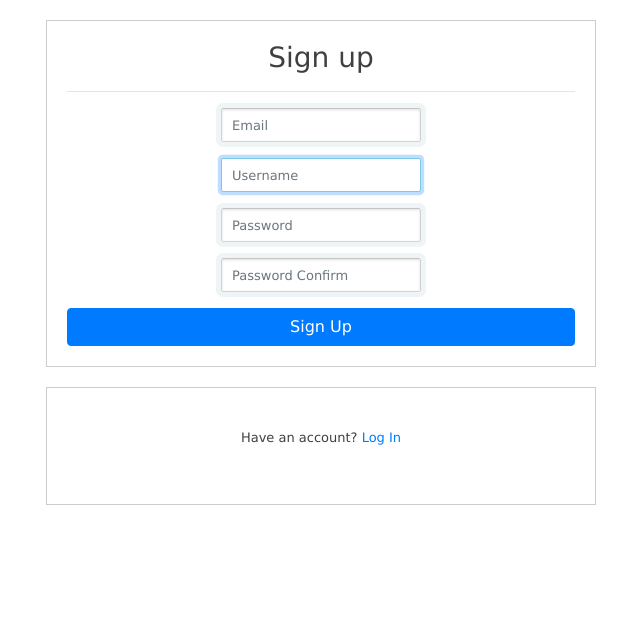
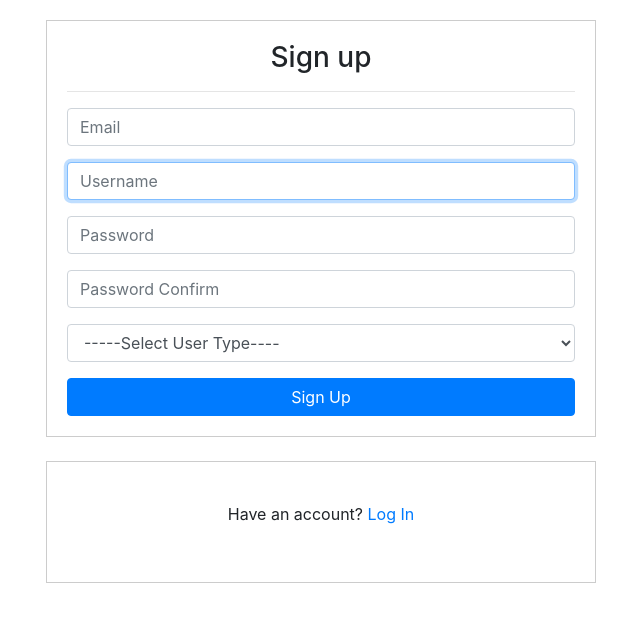
Before and after one commit to obaydullah-ewu/django_my_project, a Django app: page /accounts/signup/ in a window 1280 px wide. Shown: the top 622 px of the page, without its empty margins (319-959 px from the left). Run offline with Django 3.2, Linux system fonts and the light colour scheme; some libraries are stand-ins or nearby versions.

Commit message:
signup solved

```diff
--- a/App_Login/forms.py
+++ b/App_Login/forms.py
@@ -26,4 +26,4 @@ class EditProfile(forms.ModelForm):
 
     class Meta:
         model = UserProfile
-        exclude = ('user',)
+        exclude = ('user', 'type')
--- a/App_Login/models.py
+++ b/App_Login/models.py
@@ -9,7 +9,11 @@ class UserProfile(models.Model):
     profile_pic = models.ImageField(upload_to='profile_pics', blank=True)
     full_name = models.CharField(max_length=264, blank=True)
     dob = models.DateField(blank=True, null=True)
-
+    type_ = (
+        (1, "Customer"),
+        (2, "Designer")
+    )
+    type = models.IntegerField(choices=type_)
 
     def __str__(self):
         return self.full_name
--- a/App_Login/views.py
+++ b/App_Login/views.py
@@ -2,6 +2,7 @@ from django.contrib import messages
 from django.contrib.auth.decorators import login_required
 from django.contrib.auth.forms import AuthenticationForm
 from django.contrib.auth.models import User
+from django.http import HttpResponse
 from django.shortcuts import render, HttpResponseRedirect
 from App_Login.forms import CreateNewUser, EditProfile
 from django.contrib.auth import authenticate, login, logout
@@ -15,12 +16,20 @@ def sign_up(request):
     form = CreateNewUser()
     registered = False
     if request.method == 'POST':
+        print(list(request.POST.items()))
         form = CreateNewUser(data=request.POST)
         if form.is_valid():
-            user = form.save()
+            email = request.POST['email']
+            username = request.POST['username']
+            password = request.POST['password1']
+            user = User.objects.create_user(username=username, password=password, email=email)
+            user.save()
             registered = True
-            user_profile = UserProfile(user=user)
-            user_profile.save()
+            data_dict = {
+                'user_id': user.id,
+                'type': request.POST['type'],
+            }
+            UserProfile.objects.create(**data_dict)
             return HttpResponseRedirect(reverse('App_Login:login'))
 
     return render(request, 'App_Login/sign_up.html', context={'title': 'Sign Up', 'form': form})
--- a/templates/App_Login/sign_up.html
+++ b/templates/App_Login/sign_up.html
@@ -21,6 +21,15 @@
         <hr>
         <form method="post">
         {{ form|crispy }}
+        <div id="div_id_type" class="form-group">
+            <div class="">
+                <select name="type" class="textinput textInput select form-control" required id="id_type">
+                    <option value="">-----Select User Type----</option>
+                    <option value="1">As a Customer</option>
+                    <option value="2">As a Designer</option>
+                </select>
+            </div>
+        </div>
         {% csrf_token %}
         <button type="submit" style="width: 100%" class="btn btn-primary">Sign Up</button>
         </form>
--- a/templates/base.html
+++ b/templates/base.html
@@ -14,224 +14,224 @@
 
           {% endblock %}
       </style>
-    <style>
-      .img_size{
-        height: 600px;
-      }
+<!--    <style>-->
+<!--      .img_size{-->
+<!--        height: 600px;-->
+<!--      }-->
 
-      .main{
-        width: 100%;
-        background: linear-gradient(to top, rgba(0,0,0,0.5)50%, rgba(0,0,0,0.5)50%),url(pics1.jpg);
-        background-position: center;
-        background-size: cover;
-        height: 109vh;
-    }
+<!--      .main{-->
+<!--        width: 100%;-->
+<!--        background: linear-gradient(to top, rgba(0,0,0,0.5)50%, rgba(0,0,0,0.5)50%),url(pics1.jpg);-->
+<!--        background-position: center;-->
+<!--        background-size: cover;-->
+<!--        height: 109vh;-->
+<!--    }-->
 
-    .navbar{
-        width: 200px;
-        height: 75px;
-        margin: auto;
-    }
+<!--    .navbar{-->
+<!--        width: 200px;-->
+<!--        height: 75px;-->
+<!--        margin: auto;-->
+<!--    }-->
 
-    .icon{
-        width: 200px;
-        float: left;
-        height: 70px;
-    }
+<!--    .icon{-->
+<!--        width: 200px;-->
+<!--        float: left;-->
+<!--        height: 70px;-->
+<!--    }-->
 
-    .logo{
-        color: brown;
-        font-size: 35px;
-        font-family: Arial;
-        padding-left: 20px;
-        float: left;
-        padding-top: 10px;
-    }
-    body {
-        font: 13px/20px "Lucida Grande", Tahoma, Verdana, sans-serif;
-        color: #404040;
-<!--        background: url('https://images.pexels.com/photos/8658962/pexels-photo-8658962.jpeg?auto=compress&cs=tinysrgb&dpr=2&h=750&w=1260');-->
-    }
+<!--    .logo{-->
+<!--        color: brown;-->
+<!--        font-size: 35px;-->
+<!--        font-family: Arial;-->
+<!--        padding-left: 20px;-->
+<!--        float: left;-->
+<!--        padding-top: 10px;-->
+<!--    }-->
+<!--    body {-->
+<!--        font: 13px/20px "Lucida Grande", Tahoma, Verdana, sans-serif;-->
+<!--        color: #404040;-->
+<!--&lt;!&ndash;        background: url('https://images.pexels.com/photos/8658962/pexels-photo-8658962.jpeg?auto=compress&cs=tinysrgb&dpr=2&h=750&w=1260');&ndash;&gt;-->
+<!--    }-->
 
-    .login {
+<!--    .login {-->
 
-        position: absolute;
-        left: 50%;
-        top: 50%;
-        transform: translate(-50%, -50%);
-        padding: 20px;
-        color: white;
-        text-align: center;
-        margin: 30px auto;
-        padding: 20px 20px 20px;
-        width: 310px;
-        background: white;
-        border-radius: 3px;
-        -webkit-box-shadow: 0 0 200px rgba(255, 255, 255, 0.5), 0 1px 2px rgba(0, 0, 0, 0.3);
-        box-shadow: 0 0 200px rgba(255, 255, 255, 0.5), 0 1px 2px rgba(0, 0, 0, 0.3);
-    }
+<!--        position: absolute;-->
+<!--        left: 50%;-->
+<!--        top: 50%;-->
+<!--        transform: translate(-50%, -50%);-->
+<!--        padding: 20px;-->
+<!--        color: white;-->
+<!--        text-align: center;-->
+<!--        margin: 30px auto;-->
+<!--        padding: 20px 20px 20px;-->
+<!--        width: 310px;-->
+<!--        background: white;-->
+<!--        border-radius: 3px;-->
+<!--        -webkit-box-shadow: 0 0 200px rgba(255, 255, 255, 0.5), 0 1px 2px rgba(0, 0, 0, 0.3);-->
+<!--        box-shadow: 0 0 200px rgba(255, 255, 255, 0.5), 0 1px 2px rgba(0, 0, 0, 0.3);-->
+<!--    }-->
 
-    .login-help {
+<!--    .login-help {-->
 
-        position: absolute;
-        left: 50%;
-        top: 70%;
-        transform: translate(-50%, -50%);
-        font-size: 11px;
-        color: white;
-        text-align: center;
-        text-shadow: 0 1px #2a85a1;
-    }
+<!--        position: absolute;-->
+<!--        left: 50%;-->
+<!--        top: 70%;-->
+<!--        transform: translate(-50%, -50%);-->
+<!--        font-size: 11px;-->
+<!--        color: white;-->
+<!--        text-align: center;-->
+<!--        text-shadow: 0 1px #2a85a1;-->
+<!--    }-->
 
-    .login:before {
-        content: '';
-        position: absolute;
-        top: -8px;
-        right: -8px;
-        bottom: -8px;
-        left: -8px;
-        z-index: -1;
-        background: rgba(0, 0, 0, 0.08);
-        border-radius: 4px;
-    }
+<!--    .login:before {-->
+<!--        content: '';-->
+<!--        position: absolute;-->
+<!--        top: -8px;-->
+<!--        right: -8px;-->
+<!--        bottom: -8px;-->
+<!--        left: -8px;-->
+<!--        z-index: -1;-->
+<!--        background: rgba(0, 0, 0, 0.08);-->
+<!--        border-radius: 4px;-->
+<!--    }-->
 
-    .login h1 {
-        margin: -20px -20px 21px;
-        line-height: 40px;
-        font-size: 15px;
-        font-weight: bold;
-        color: #555;
-        text-align: center;
-        text-shadow: 0 1px white;
-        background: #f3f3f3;
-        border-bottom: 1px solid #cfcfcf;
-        border-radius: 3px 3px 0 0;
-        background-image: -webkit-linear-gradient(top, whiteffd, #eef2f5);
-        background-image: -moz-linear-gradient(top, whiteffd, #eef2f5);
-        background-image: -o-linear-gradient(top, whiteffd, #eef2f5);
-        background-image: linear-gradient(to bottom, whiteffd, #eef2f5);
-        -webkit-box-shadow: 0 1px whitesmoke;
-        box-shadow: 0 1px whitesmoke;
-    }
+<!--    .login h1 {-->
+<!--        margin: -20px -20px 21px;-->
+<!--        line-height: 40px;-->
+<!--        font-size: 15px;-->
+<!--        font-weight: bold;-->
+<!--        color: #555;-->
+<!--        text-align: center;-->
+<!--        text-shadow: 0 1px white;-->
+<!--        background: #f3f3f3;-->
+<!--        border-bottom: 1px solid #cfcfcf;-->
+<!--        border-radius: 3px 3px 0 0;-->
+<!--        background-image: -webkit-linear-gradient(top, whiteffd, #eef2f5);-->
+<!--        background-image: -moz-linear-gradient(top, whiteffd, #eef2f5);-->
+<!--        background-image: -o-linear-gradient(top, whiteffd, #eef2f5);-->
+<!--        background-image: linear-gradient(to bottom, whiteffd, #eef2f5);-->
+<!--        -webkit-box-shadow: 0 1px whitesmoke;-->
+<!--        box-shadow: 0 1px whitesmoke;-->
+<!--    }-->
 
-    .login p {
-        margin: 20px 0 0;
-    }
+<!--    .login p {-->
+<!--        margin: 20px 0 0;-->
+<!--    }-->
 
-    .login p:first-child {
-        margin-top: 0;
-    }
+<!--    .login p:first-child {-->
+<!--        margin-top: 0;-->
+<!--    }-->
 
-    .login input[type=text],
-    .login input[type=password] {
-        width: 278px;
-    }
+<!--    .login input[type=text],-->
+<!--    .login input[type=password] {-->
+<!--        width: 278px;-->
+<!--    }-->
 
-    .login p.remember_me {
-        float: left;
-        line-height: 31px;
-    }
+<!--    .login p.remember_me {-->
+<!--        float: left;-->
+<!--        line-height: 31px;-->
+<!--    }-->
 
-    .login p.remember_me label {
-        font-size: 12px;
-        color: #777;
-        cursor: pointer;
-    }
+<!--    .login p.remember_me label {-->
+<!--        font-size: 12px;-->
+<!--        color: #777;-->
+<!--        cursor: pointer;-->
+<!--    }-->
 
-    .login p.remember_me input {
-        position: relative;
-        bottom: 1px;
-        margin-right: 4px;
-        vertical-align: middle;
-    }
+<!--    .login p.remember_me input {-->
+<!--        position: relative;-->
+<!--        bottom: 1px;-->
+<!--        margin-right: 4px;-->
+<!--        vertical-align: middle;-->
+<!--    }-->
 
-    .login p.submit {
-        text-align: right;
-    }
+<!--    .login p.submit {-->
+<!--        text-align: right;-->
+<!--    }-->
 
-    .login-help a {
-        color: #cce7fa;
-        text-decoration: none;
-    }
+<!--    .login-help a {-->
+<!--        color: #cce7fa;-->
+<!--        text-decoration: none;-->
+<!--    }-->
 
-    .login-help a:hover {
-        text-decoration: underline;
-    }
+<!--    .login-help a:hover {-->
+<!--        text-decoration: underline;-->
+<!--    }-->
 
-    :-moz-placeholder {
-        color: #c9c9c9 !important;
-        font-size: 13px;
-    }
+<!--    :-moz-placeholder {-->
+<!--        color: #c9c9c9 !important;-->
+<!--        font-size: 13px;-->
+<!--    }-->
 
-    ::-webkit-input-placeholder {
-        color: #ccc;
-        font-size: 13px;
-    }
+<!--    ::-webkit-input-placeholder {-->
+<!--        color: #ccc;-->
+<!--        font-size: 13px;-->
+<!--    }-->
 
-    input {
-        font-family: 'Lucida Grande', Tahoma, Verdana, sans-serif;
-        font-size: 14px;
-    }
+<!--    input {-->
+<!--        font-family: 'Lucida Grande', Tahoma, Verdana, sans-serif;-->
+<!--        font-size: 14px;-->
+<!--    }-->
 
-    input[type=text],
-    input[type=password] {
-        margin: 5px;
-        padding: 0 10px;
-        width: 200px;
-        height: 34px;
-        color: #404040;
-        background: white;
-        border: 1px solid;
-        border-color: #c4c4c4 #d1d1d1 #d4d4d4;
-        border-radius: 2px;
-        outline: 5px solid #eff4f7;
-        -moz-outline-radius: 3px;
-        -webkit-box-shadow: inset 0 1px 3px rgba(0, 0, 0, 0.12);
-        box-shadow: inset 0 1px 3px rgba(0, 0, 0, 0.12);
-    }
+<!--    input[type=text],-->
+<!--    input[type=password] {-->
+<!--        margin: 5px;-->
+<!--        padding: 0 10px;-->
+<!--        width: 200px;-->
+<!--        height: 34px;-->
+<!--        color: #404040;-->
+<!--        background: white;-->
+<!--        border: 1px solid;-->
+<!--        border-color: #c4c4c4 #d1d1d1 #d4d4d4;-->
+<!--        border-radius: 2px;-->
+<!--        outline: 5px solid #eff4f7;-->
+<!--        -moz-outline-radius: 3px;-->
+<!--        -webkit-box-shadow: inset 0 1px 3px rgba(0, 0, 0, 0.12);-->
+<!--        box-shadow: inset 0 1px 3px rgba(0, 0, 0, 0.12);-->
+<!--    }-->
 
-    input[type=text]:focus,
-    input[type=password]:focus {
-        border-color: #7dc9e2;
-        outline-color: #dceefc;
-        outline-offset: 0;
-    }
+<!--    input[type=text]:focus,-->
+<!--    input[type=password]:focus {-->
+<!--        border-color: #7dc9e2;-->
+<!--        outline-color: #dceefc;-->
+<!--        outline-offset: 0;-->
+<!--    }-->
 
-    input[type=submit] {
-        padding: 0 18px;
-        height: 29px;
-        font-size: 12px;
-        font-weight: bold;
-        color: #527881;
-        text-shadow: 0 1px #e3f1f1;
-        background: #cde5ef;
-        border: 1px solid;
-        border-color: #b4ccce #b3c0c8 #9eb9c2;
-        border-radius: 16px;
-        outline: 0;
-        -webkit-box-sizing: content-box;
-        -moz-box-sizing: content-box;
-        box-sizing: content-box;
-        background-image: -webkit-linear-gradient(top, #edf5f8, #cde5ef);
-        background-image: -moz-linear-gradient(top, #edf5f8, #cde5ef);
-        background-image: -o-linear-gradient(top, #edf5f8, #cde5ef);
-        background-image: linear-gradient(to bottom, #edf5f8, #cde5ef);
-        -webkit-box-shadow: inset 0 1px white, 0 1px 2px rgba(0, 0, 0, 0.15);
-        box-shadow: inset 0 1px white, 0 1px 2px rgba(0, 0, 0, 0.15);
-    }
+<!--    input[type=submit] {-->
+<!--        padding: 0 18px;-->
+<!--        height: 29px;-->
+<!--        font-size: 12px;-->
+<!--        font-weight: bold;-->
+<!--        color: #527881;-->
+<!--        text-shadow: 0 1px #e3f1f1;-->
+<!--        background: #cde5ef;-->
+<!--        border: 1px solid;-->
+<!--        border-color: #b4ccce #b3c0c8 #9eb9c2;-->
+<!--        border-radius: 16px;-->
+<!--        outline: 0;-->
+<!--        -webkit-box-sizing: content-box;-->
+<!--        -moz-box-sizing: content-box;-->
+<!--        box-sizing: content-box;-->
+<!--        background-image: -webkit-linear-gradient(top, #edf5f8, #cde5ef);-->
+<!--        background-image: -moz-linear-gradient(top, #edf5f8, #cde5ef);-->
+<!--        background-image: -o-linear-gradient(top, #edf5f8, #cde5ef);-->
+<!--        background-image: linear-gradient(to bottom, #edf5f8, #cde5ef);-->
+<!--        -webkit-box-shadow: inset 0 1px white, 0 1px 2px rgba(0, 0, 0, 0.15);-->
+<!--        box-shadow: inset 0 1px white, 0 1px 2px rgba(0, 0, 0, 0.15);-->
+<!--    }-->
 
-    input[type=submit]:active {
-        background: #cde5ef;
-        border-color: #9eb9c2 #b3c0c8 #b4ccce;
-        -webkit-box-shadow: inset 0 0 3px rgba(0, 0, 0, 0.2);
-        box-shadow: inset 0 0 3px rgba(0, 0, 0, 0.2);
-    }
+<!--    input[type=submit]:active {-->
+<!--        background: #cde5ef;-->
+<!--        border-color: #9eb9c2 #b3c0c8 #b4ccce;-->
+<!--        -webkit-box-shadow: inset 0 0 3px rgba(0, 0, 0, 0.2);-->
+<!--        box-shadow: inset 0 0 3px rgba(0, 0, 0, 0.2);-->
+<!--    }-->
 
-    .lt-ie9 input[type=text],
-    .lt-ie9 input[type=password] {
-        line-height: 34px;
-    }
-    </style>
+<!--    .lt-ie9 input[type=text],-->
+<!--    .lt-ie9 input[type=password] {-->
+<!--        line-height: 34px;-->
+<!--    }-->
+<!--    </style>-->
   </head>
   <body>
     <div class="container" style="padding-top: 20px;">
```
Also changed, not shown: App_Login/admin.py (+17 -0 lines), App_Login/migrations/0004_userprofile_type.py (added), App_Login/migrations/0005_auto_20211203_2116.py (added), App_Login/migrations/0006_auto_20211203_2117.py (added), db.sqlite3.
